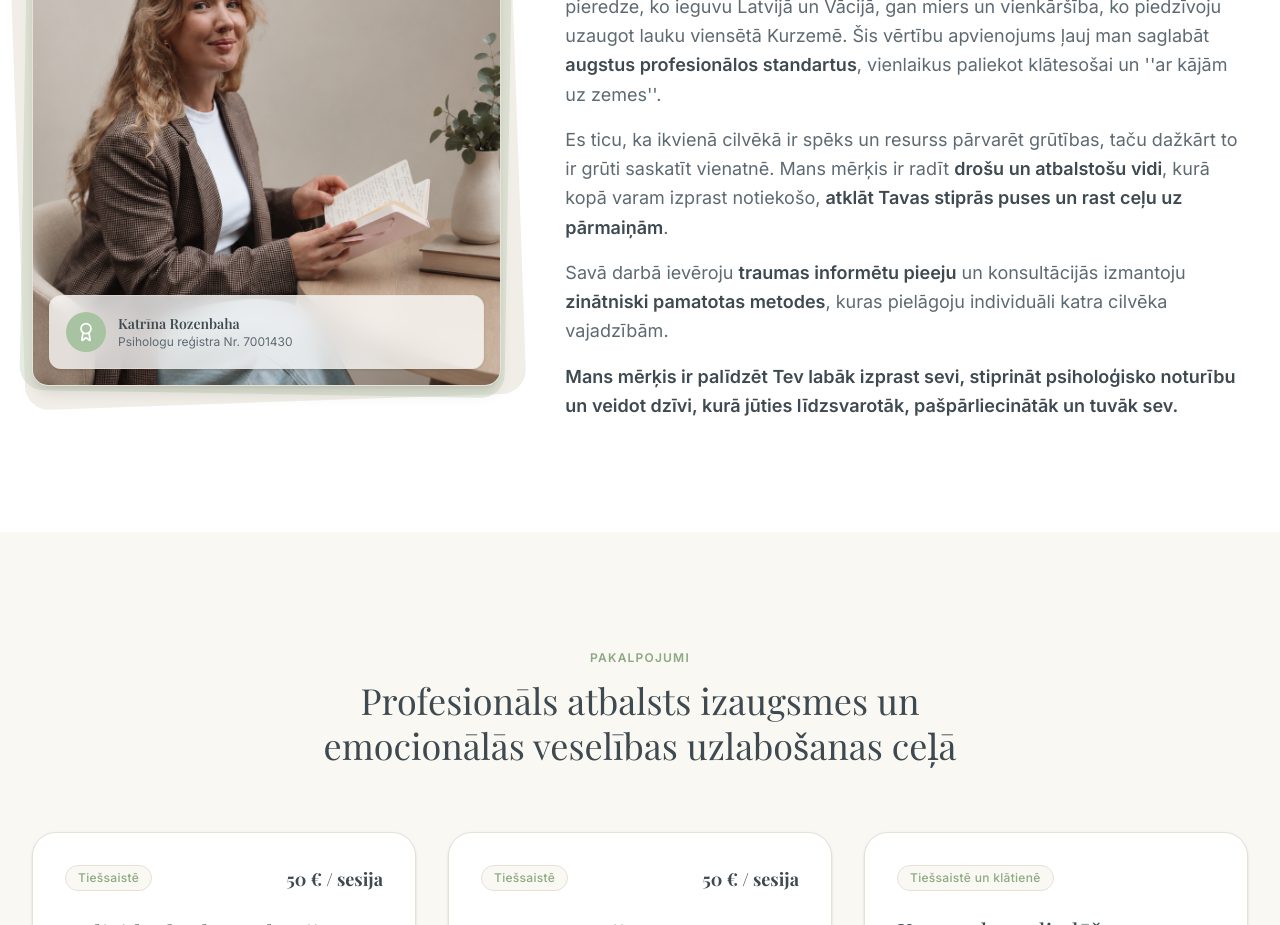
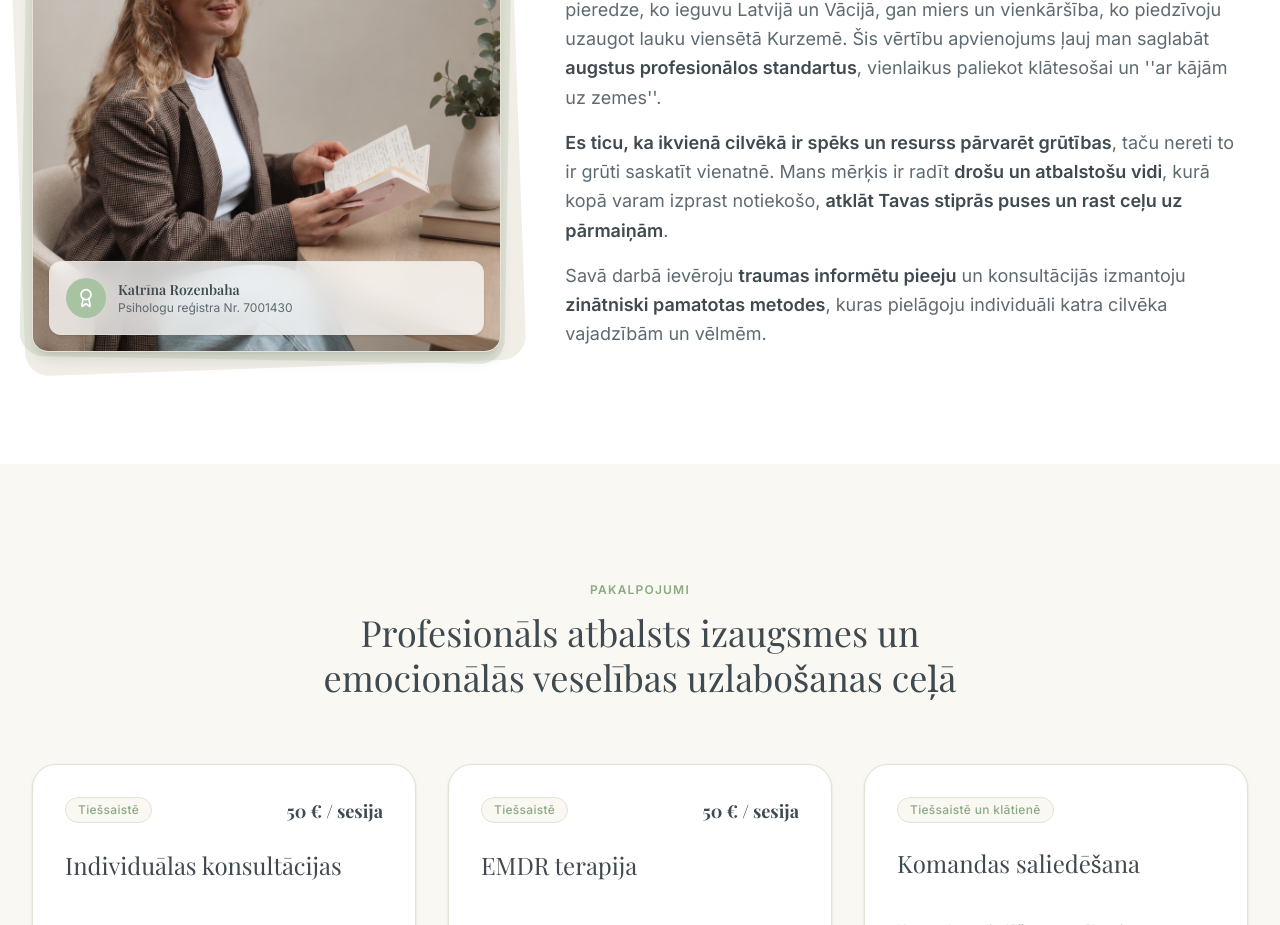
Before and after one commit to katrinaroa11y/mana-lapa2, a React (Vite) app: page / in a window 1280 px wide. Shown: the part 1300-2225 px from the top of the page. Built offline with nearby package versions, Linux system fonts and the light colour scheme; a web font is replaced by a local one.

Commit message:
Update AboutSection.tsx

```diff
--- a/src/components/AboutSection.tsx
+++ b/src/components/AboutSection.tsx
@@ -12,11 +12,9 @@ const DEFAULT_ABOUT_TEXT = `**Mani sauc Katrīna Rozenbaha**, un es esmu **reģi
 
 Manu profesionālo pieeju veidojusi ir gan daudzveidīgā izglītība un darba pieredze, ko ieguvu Latvijā un Vācijā, gan miers un vienkāršība, ko piedzīvoju uzaugot lauku viensētā Kurzemē. Šis vērtību apvienojums ļauj man saglabāt **augstus profesionālos standartus**, vienlaikus paliekot klātesošai un ''ar kājām uz zemes''.
 
-Es ticu, ka ikvienā cilvēkā ir spēks un resurss pārvarēt grūtības, taču dažkārt to ir grūti saskatīt vienatnē. Mans mērķis ir radīt **drošu un atbalstošu vidi**, kurā kopā varam izprast notiekošo, **atklāt Tavas stiprās puses un rast ceļu uz pārmaiņām**.
+**Es ticu, ka ikvienā cilvēkā ir spēks un resurss pārvarēt grūtības**, taču nereti to ir grūti saskatīt vienatnē. Mans mērķis ir radīt **drošu un atbalstošu vidi**, kurā kopā varam izprast notiekošo, **atklāt Tavas stiprās puses un rast ceļu uz pārmaiņām**.
 
-Savā darbā ievēroju **traumas informētu pieeju** un konsultācijās izmantoju **zinātniski pamatotas metodes**, kuras pielāgoju individuāli katra cilvēka vajadzībām.
-
-**Mans mērķis ir palīdzēt Tev labāk izprast sevi, stiprināt psiholoģisko noturību un veidot dzīvi, kurā jūties līdzsvarotāk, pašpārliecinātāk un tuvāk sev.**`;
+Savā darbā ievēroju **traumas informētu pieeju** un konsultācijās izmantoju **zinātniski pamatotas metodes**, kuras pielāgoju individuāli katra cilvēka vajadzībām un vēlmēm.`;
 
 export const AboutSection: React.FC = () => {
   const [portraitSrc, setPortraitSrc] = useState<string>(DEFAULT_PORTRAIT);
```
